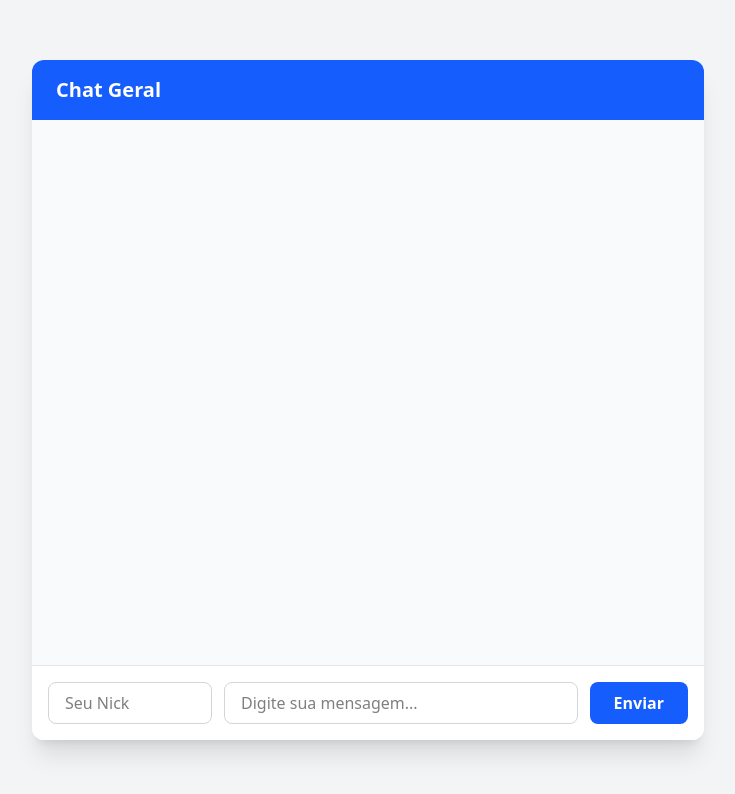
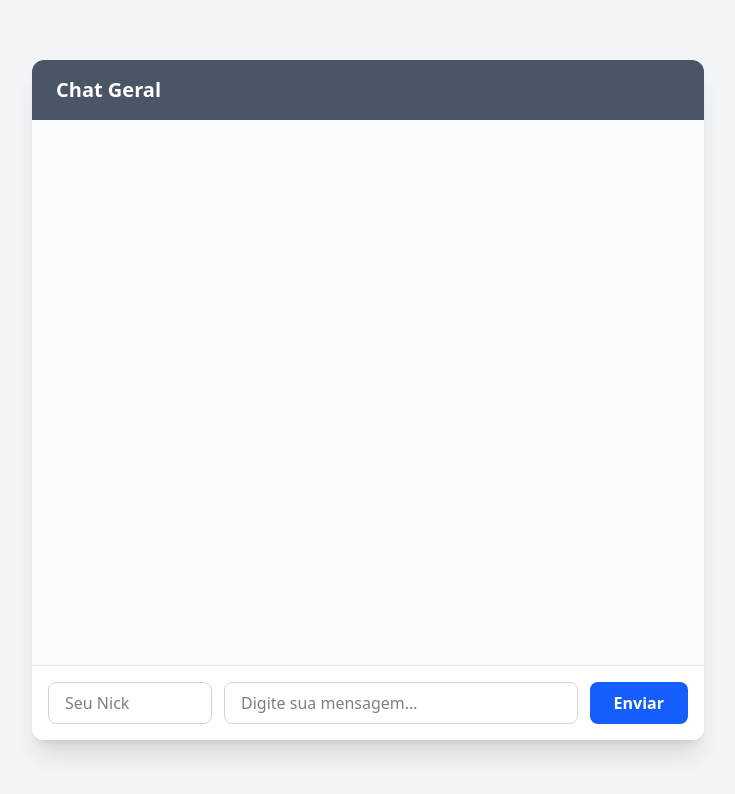
Before and after one commit to MathFerreiraDev/morsewebchat, a website: page public/index.html in a window 1280 px wide. Shown: the whole page, without its empty margins (272-1007 px from the left). Drawn offline with nearby package versions, Linux system fonts and the light colour scheme; no server answers.

Commit message:
mudança em cores

```diff
--- a/public/index.html
+++ b/public/index.html
@@ -10,7 +10,7 @@
 
     <div class="bg-white w-full max-w-2xl rounded-xl shadow-xl flex flex-col h-[85vh] overflow-hidden">
 
-        <div class="bg-blue-600 text-white px-6 py-4 shadow-md">
+        <div class="bg-gray-600 text-white px-6 py-4 shadow-md">
             <h1 class="text-xl font-bold">Chat Geral</h1>
         </div>
 
```
